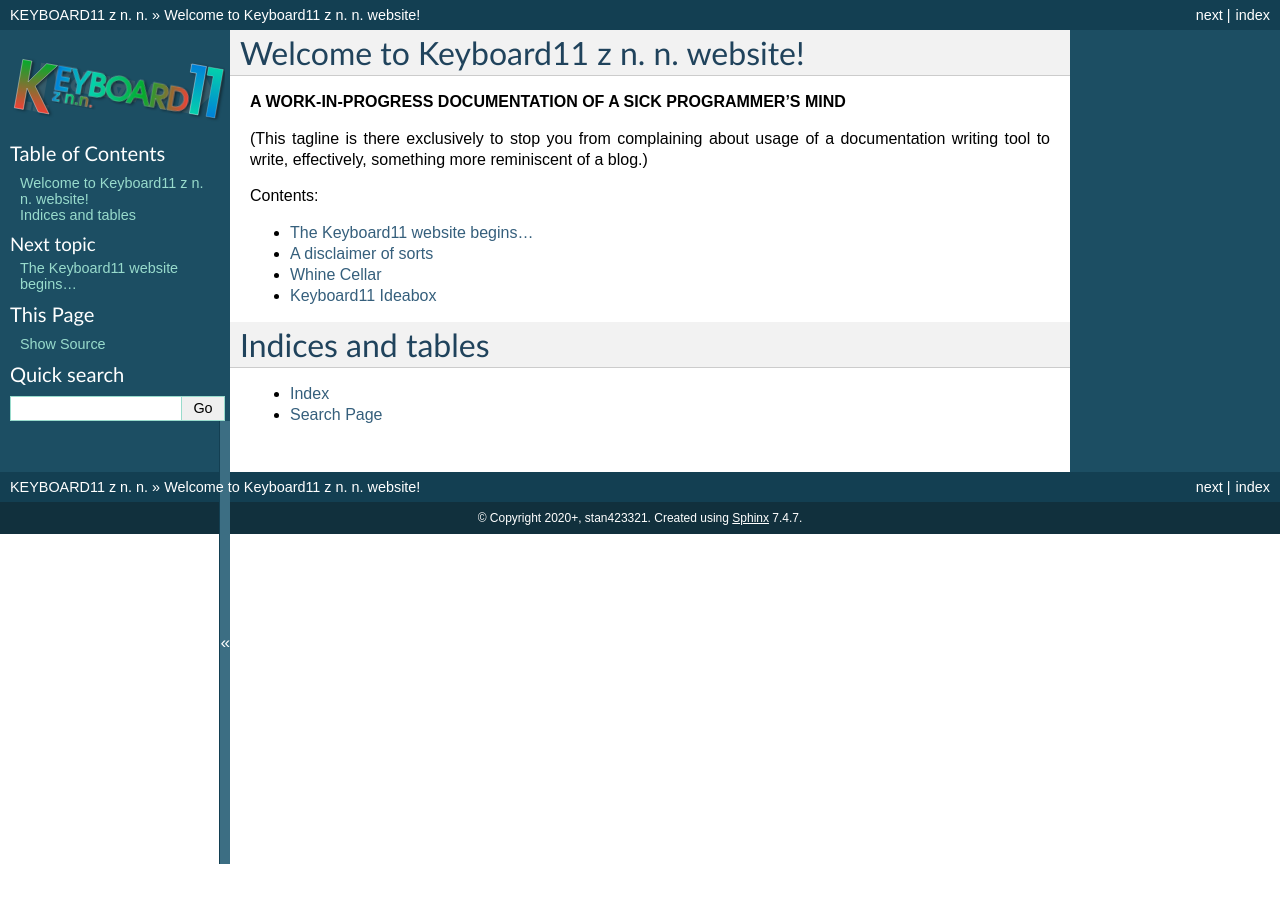
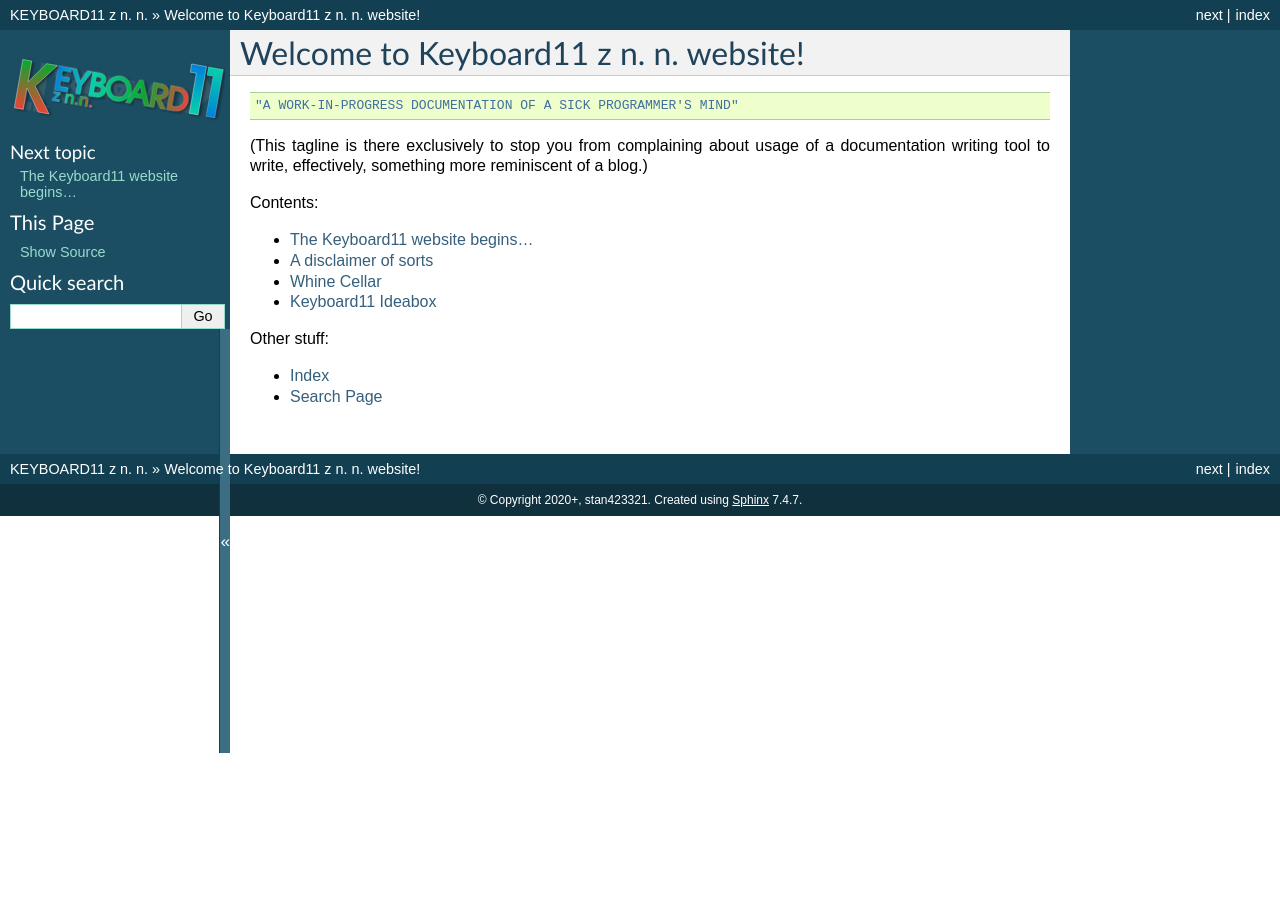
Before and after one commit to Keyboard11ZNN/keyboard11znn.github.io, a Sphinx documentation site: the page built from source/index.rst, in a window 1280 px wide. Built offline with Sphinx 7.4.7, drawn with Linux system fonts in a browser that asks for light colours.

Commit message:
changed front page formatting

```diff
--- a/source/index.rst
+++ b/source/index.rst
@@ -3,10 +3,13 @@
    You can adapt this file completely to your liking, but it should at least
    contain the root `toctree` directive.
 
+======================================
 Welcome to Keyboard11 z n. n. website!
-==================================================
+======================================
 
-**A WORK-IN-PROGRESS DOCUMENTATION OF A SICK PROGRAMMER'S MIND**
+::
+
+   "A WORK-IN-PROGRESS DOCUMENTATION OF A SICK PROGRAMMER'S MIND"
 
 (This tagline is there exclusively to stop you from complaining
 about usage of a documentation writing tool to write, effectively,
@@ -21,8 +24,7 @@ something more reminiscent of a blog.)
    whinecellar
    ideabox
 
-Indices and tables
-==================
+Other stuff:
 
 .. "modindex" seems to be only for Python, so we're turning it off for now.
    * :ref:`modindex`
```
